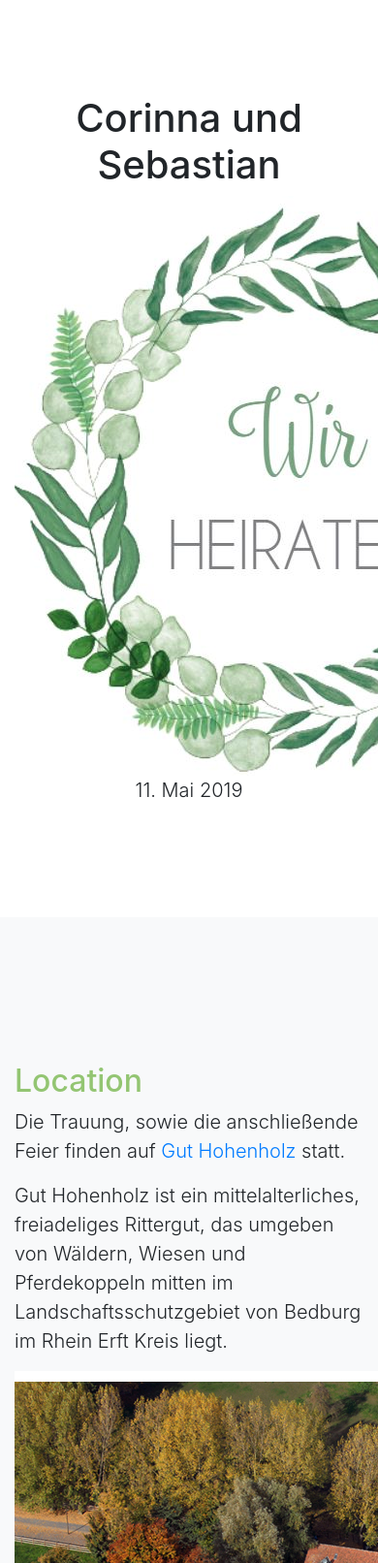
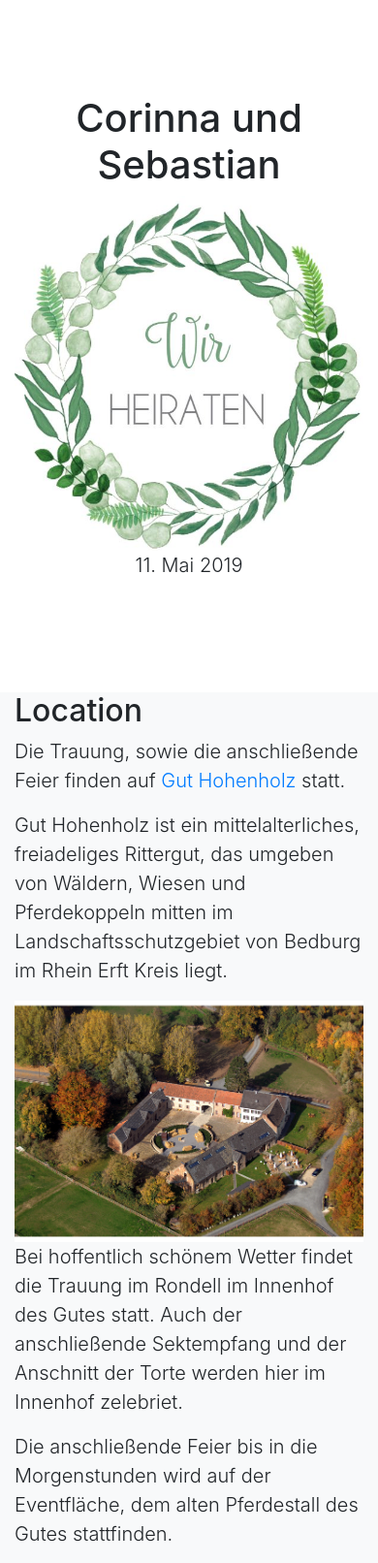
Before and after one commit to bastiwasti/hochzeit, a Django app: page /form/ in a window 390 px wide; the page is wider, and only the part inside the window is pictured. Shown: the part 56-1668 px from the top of that part at 97% size. Run offline with Django 3.2, Linux system fonts and the light colour scheme; a user stored in the database is signed in; data comes from the database, SQL or seed files in the repository; both versions use the stored data as it was after the commit; some libraries are stand-ins or nearby versions.

Commit message:
responsiv images

```diff
--- a/form/static/css/scrolling-nav.css
+++ b/form/static/css/scrolling-nav.css
@@ -12,6 +12,10 @@
   header {
     padding: 156px 0 100px;
   }
+
+
+.img-responsive {
+    width:100%;
 }
 
 section {
--- a/form/templates/form/index.html
+++ b/form/templates/form/index.html
@@ -59,7 +59,7 @@
     <header class="bg-white text-black">
       <div class="container text-center">
         <h1>Corinna und Sebastian</h1>
-          <img src='{% static "images/kranz.JPG" %}'>
+          <img class="img-responsive" src='{% static "images/kranz.JPG" %}' style='width:100%;' >
         <p class="lead">11. Mai 2019</p>
       </div>
     </header>
@@ -71,20 +71,10 @@
             <h2>Location</h2>
             <p class="lead"> Die Trauung, sowie die anschließende Feier finden auf <a target="_blank" href="https://www.guthohenholz.de/">Gut Hohenholz</a> statt.</p>
             <p class="lead">   Gut Hohenholz ist ein mittelalterliches, freiadeliges Rittergut, das umgeben von Wäldern, Wiesen und Pferdekoppeln mitten im Landschaftsschutzgebiet von Bedburg im Rhein Erft Kreis liegt.</p>
-            <img src='{% static "images/Außenansicht_09.JPG" %}'>
+            <img class="img-responsive" src='{% static "images/ansicht.JPG" %}' style='width:100%;' >
             <p class="lead"> Bei hoffentlich schönem Wetter findet die Trauung im Rondell im Innenhof des Gutes statt. Auch der anschließende Sektempfang und der Anschnitt der Torte werden hier im Innenhof zelebriet. </p>
             <p class="lead"> Die anschließende Feier bis in die Morgenstunden wird auf der Eventfläche, dem alten Pferdestall des Gutes stattfinden. </p>
 
-
-              This is a great place to
-              <a target="_blank" href="http:\www.guthohenholz.de">Gut Hohenholz</a>
-              talk about your webpage. This template is purposefully unstyled so you can use it as a boilerplate or starting point for you own landing page designs! This template features:</p>
-            <ul>
-              <li>Clickable nav links that smooth scroll to page sections</li>
-              <li>Responsive behavior when clicking nav links perfect for a one page website</li>
-              <li>Bootstrap's scrollspy feature which highlights which section of the page you're on in the navbar</li>
-              <li>Minimal custom CSS so you are free to explore your own unique design options</li>
-            </ul>
           </div>
         </div>
       </div>
@@ -121,7 +111,7 @@
             <p class="lead">Der Vorabend der Hochzeit: </p>
             <p class="lead"> Wir selbst werden bereits ab Freitag den 10.05. auf Gut Hohenholz übernachten. Für die Gäste, die ebenfalls bereits am Vortag abreisen, kann es ein kleines gemeinsames Abendessen im Restaurant des Gutes geben.</p>
             <p class="lead"> Der Tag der Hochzeit: </p>
-            <img src='{% static "images/Ablauf.JPG" %}'>
+            <img class="img-responsive" src='{% static "images/ablauf.JPG" %}' style='width:100%;' >
             <p class="lead"> Der Tag nach der Hochzeit:  </p>
             <p class="lead"> Für die Gäste, die auf Gut Hohenholz übernachten findet das Frühstück zwischen 8 und 11 Uhr statt.</p>
             <p class="lead"> Ob sich das Brautpaar ebenfalls blicken lässt, wird sich dann zeigen ;-)</p>
```
Also changed, not shown: db.sqlite3, form/static/images/ablauf.JPG (renamed from form/static/images/Ablauf.jpg), form/static/images/ansicht.JPG (renamed from form/static/images/Außenansicht_09.jpg).
